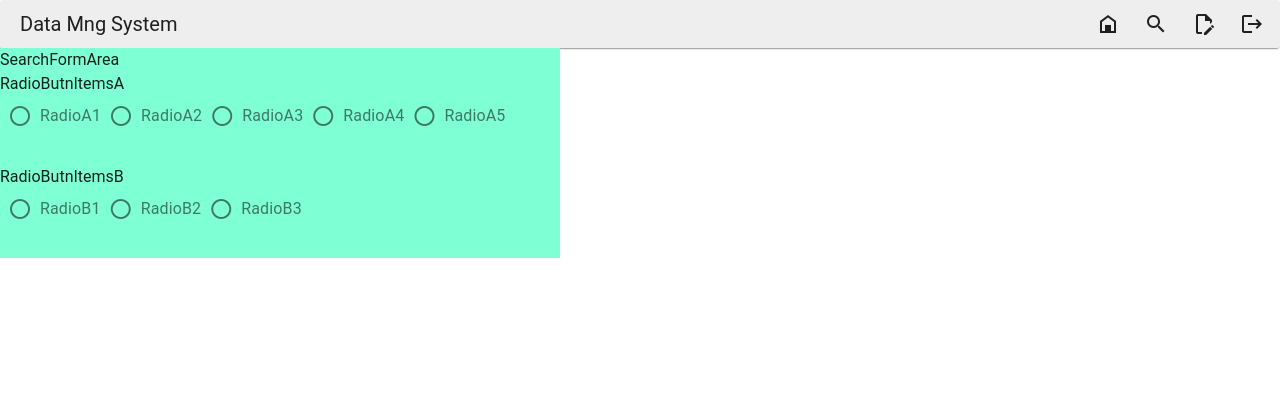
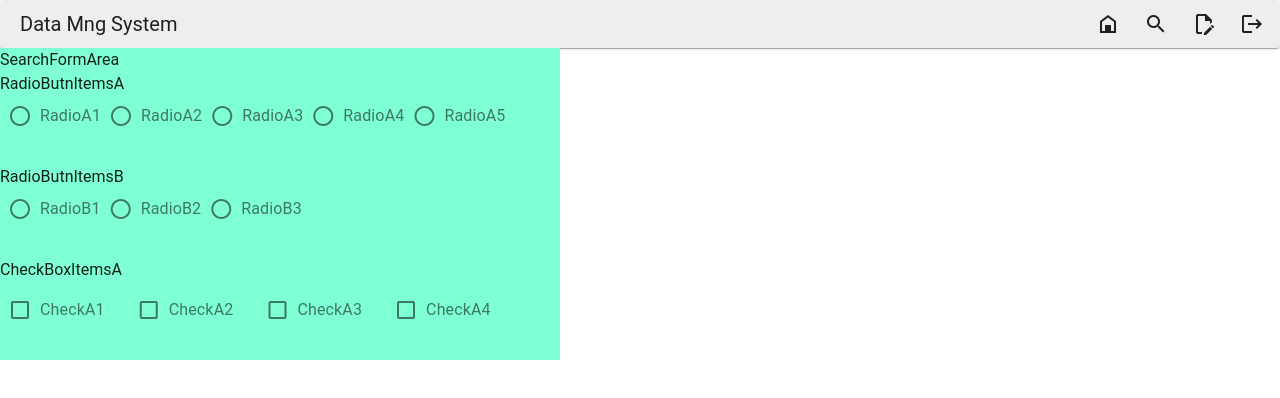
Before and after one commit to Mizuno-Hirohisa/data-mng-system-vue, a Vue app in the folder data-mng-system/: page /search in a window 1280 px wide. Shown: the top 398 px of the page. Built offline with nearby package versions, Linux system fonts and the light colour scheme.

Commit message:
チェックボックス（共通コンポーネント）の追加

```diff
--- /dev/null
+++ b/data-mng-system/src/components/commons/CheckBoxComp.vue
@@ -0,0 +1,25 @@
+<script setup>
+    console.log('[CheckBoxComp.vue]: script setup completed.');
+
+    import { defineProps } from 'vue';
+
+    const props = defineProps({
+        btnItems: {
+            label: String,
+            value: String,
+        },
+    });
+
+</script>
+
+<template>
+
+    <v-row>
+        <div v-for="btnItem in btnItems" :key="btnItem">
+            <v-col>
+                <v-checkbox :label="btnItem.label" :value="btnItem.value"></v-checkbox>
+            </v-col>
+        </div>
+    </v-row>
+
+</template>
--- a/data-mng-system/src/components/layers/SearchFormArea.vue
+++ b/data-mng-system/src/components/layers/SearchFormArea.vue
@@ -3,6 +3,7 @@
 
     import { ref } from 'vue';
     import RadioButtonComp from '../commons/RadioButtonComp.vue'
+    import CheckBoxComp from '../commons/CheckBoxComp.vue'
 
 
     const radioBtnItemsA = ref([
@@ -19,6 +20,15 @@
         {label: 'RadioB3', value: 'valB3'}
     ])
 
+    const checkBoxItemsA = ref([
+        {label: 'CheckA1', value: 'valA1'},
+        {label: 'CheckA2', value: 'valA2'},
+        {label: 'CheckA3', value: 'valA3'},
+        {label: 'CheckA4', value: 'valA4'},
+    ])
+
+
+
 </script>
 
 <template>
@@ -30,4 +40,7 @@
     <p>RadioButnItemsB</p>
     <RadioButtonComp :btnItems="radioBtnItemsB"></RadioButtonComp>
 
+    <p>CheckBoxItemsA</p>
+    <CheckBoxComp :btnItems="checkBoxItemsA"></CheckBoxComp>
+
 </template>
```
